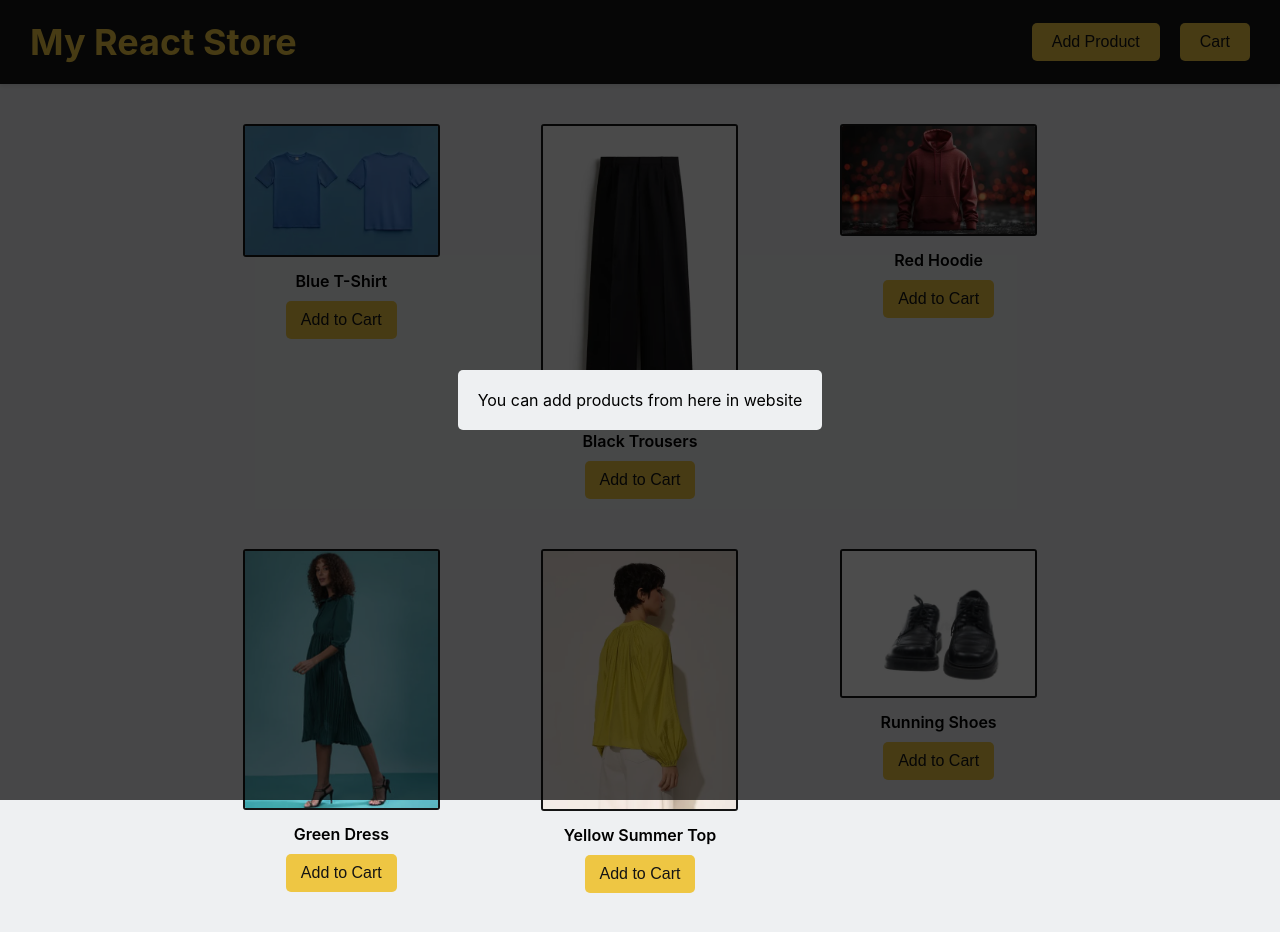
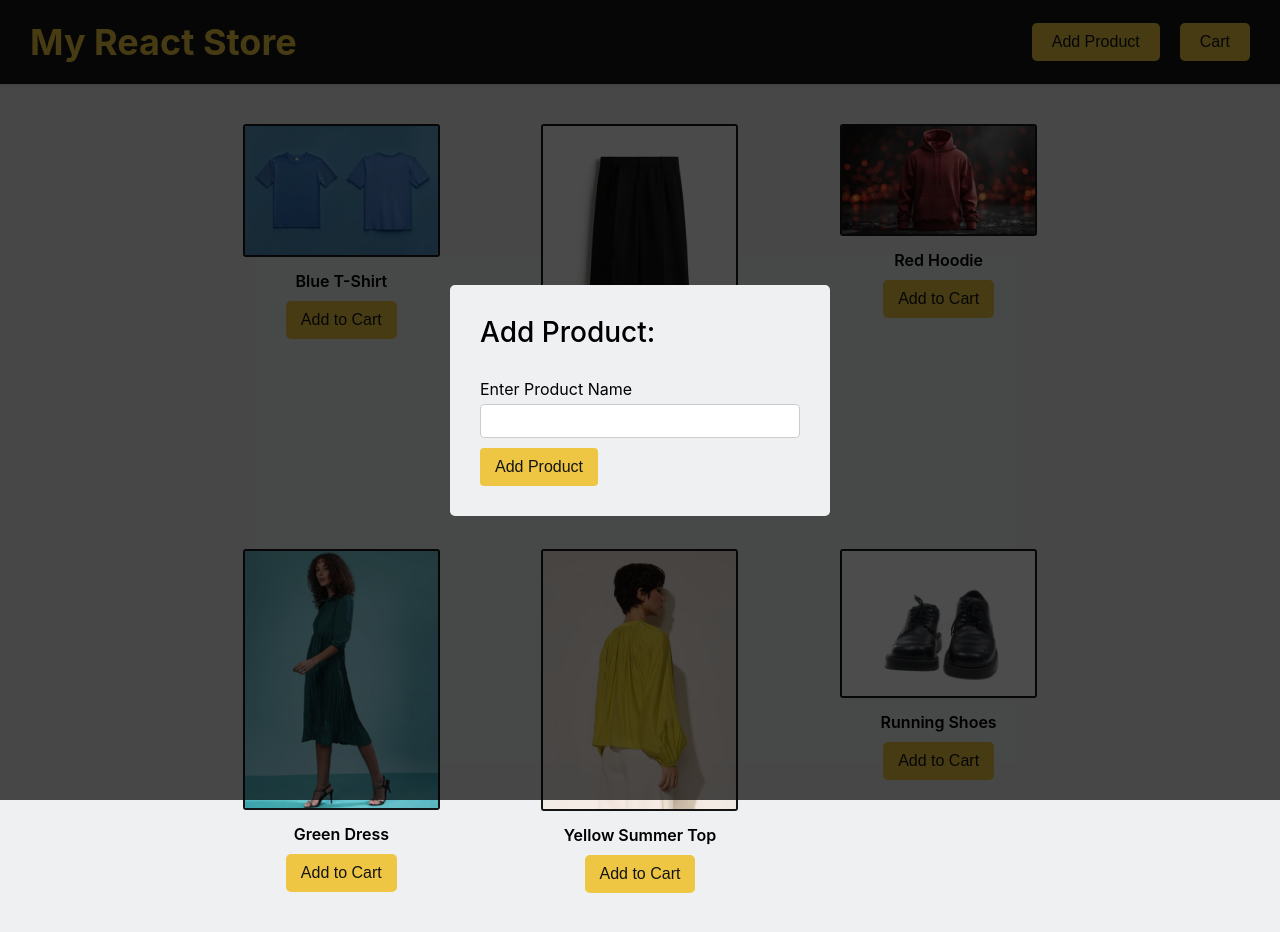
Before and after one commit to Pradeep4157/E-Commerce-Website-React, a React (Create React App) app: page / in a window 1280 px wide. Both pictures are taken after a click on the button "Add Product". Shown: the top 932 px of the page. Built offline with nearby package versions, Linux system fonts and the light colour scheme.

Commit message:
added css to add product...

```diff
--- a/src/App.js
+++ b/src/App.js
@@ -37,6 +37,7 @@ import Products from "./components/Products/Products";
 import Cart from "../src/components/Cart/Cart";
 import { useState } from "react";
 import AddProduct from "./components/AddProduct/AddProduct";
+import initialProducts from "../src/data/products.json"
 
 function App() {
   const [showCart, setShowCart] = useState(false);
@@ -46,6 +47,7 @@ function App() {
   const openProduct = () => setShowProduct(true);
   const closeProduct = () => setShowProduct(false);
   const [cartItems, setCartItems] = useState([]);
+  const [products, setProducts] = useState(initialProducts);
   const handleIncreaseQuantity = (productId) => {
     const productInCartIndex = cartItems.findIndex(
       (item) => item.id === productId,
@@ -104,7 +106,7 @@ function App() {
   return (
     <div>
       <Header openCart={openCart} openProduct={openProduct}></Header>
-      <Products onAddToCart={handleAddToCart}></Products>
+      <Products products = {products} onAddToCart={handleAddToCart}></Products>
       <Cart
         showCart={showCart}
         closeCart={closeCart}
--- /dev/null
+++ b/src/components/AddProduct/AddProduct.css
@@ -0,0 +1,35 @@
+
+.add-product-heading{
+    margin-top:0;
+    font-weight: 500;
+    margin-bottom: 30px;
+    font-size: 28px;
+}
+.add-product-container{
+    padding: 10px;
+    width: 25vw;
+}
+.add-product-form{
+    display: flex;
+    flex-direction: column;
+}
+.form-label{
+    font-size: 16px;
+    margin-bottom: 5px;
+}
+.form-input{
+    padding: 8px 12px;
+    font-size: 14px;
+    border: 1px solid #ccc;
+    border-radius: 4px;
+    margin-bottom: 10px;
+}
+.submit-button{
+    padding: 10px 15px;
+    background-color: var(--yellow);
+    color: var(--dark);
+    border: none;
+    border-radius: 4px;
+    cursor: pointer;
+    font-size: 16px;
+}
--- a/src/components/AddProduct/AddProduct.js
+++ b/src/components/AddProduct/AddProduct.js
@@ -12,10 +12,20 @@
     give it to modal..
 */
 import Modal from "../UI/Modal";
+import "./AddProduct.css";
 function AddProduct({ showProduct, closeProduct }) {
   return (
     <Modal show={showProduct} onClose={closeProduct}>
-      <div>You can add products from here in website</div>
+      <div className="add-product-container">
+        <div className="add-product-heading">Add Product: </div>
+        <form className="add-product-form" onSubmit={() => {}}>
+          <div className="form-label">Enter Product Name</div>
+          <input className="form-input" />
+        </form>
+        <button type="submit" class="yellow-button submit-button">
+          Add Product
+        </button>
+      </div>
     </Modal>
   );
 }
--- a/src/components/Products/Products.js
+++ b/src/components/Products/Products.js
@@ -1,4 +1,3 @@
-import productsData from "../../data/products.json";
 import "../Products/Products.css";
 
 function Product({ id, name, image, key, onAddToCart }) {
@@ -12,10 +11,10 @@ function Product({ id, name, image, key, onAddToCart }) {
     </div>
   );
 }
-function Products({ onAddToCart }) {
+function Products({ onAddToCart , products}) {
   return (
     <div className="products-container">
-      {productsData.map((product) => (
+      {products.map((product) => (
         // this key is mostly going to get used to add this ele
         // to cart..
         <Product
```
